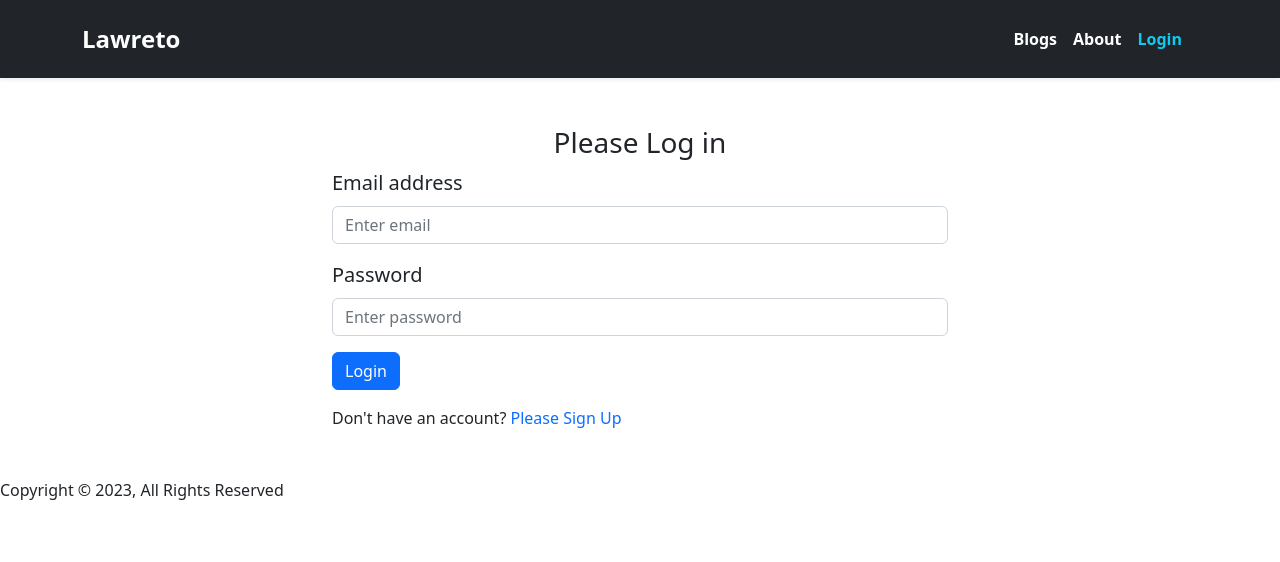
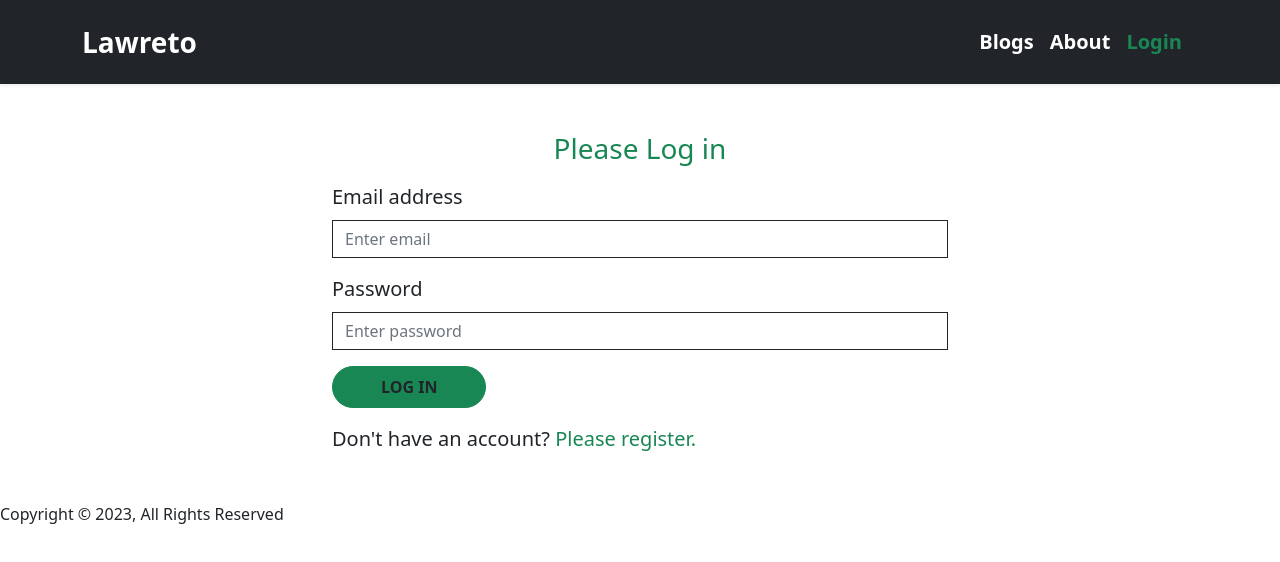
Before and after one commit to Samira-Shajahan-Borsha/lawreto-app, a React (Create React App) app: page /login in a window 1280 px wide. Shown: the top 562 px of the page. Built offline with nearby package versions, Linux system fonts and the light colour scheme.

Commit message:
changed style & auth error implemented

```diff
--- a/package.json
+++ b/package.json
@@ -11,6 +11,7 @@
     "react": "^18.2.0",
     "react-bootstrap": "^2.7.2",
     "react-dom": "^18.2.0",
+    "react-hot-toast": "^2.4.0",
     "react-router-dom": "^6.8.2",
     "react-scripts": "5.0.1",
     "web-vitals": "^2.1.4"
--- a/src/App.js
+++ b/src/App.js
@@ -1,10 +1,19 @@
 import { RouterProvider } from 'react-router-dom';
 import { router } from './routes/router';
+import { Toaster } from 'react-hot-toast';
+
 
 function App() {
   return (
     <div className="App">
       <RouterProvider router={router}></RouterProvider>
+      <Toaster toastOptions={{
+        className: 'mt-4',
+        style: {
+          padding: '16px',
+          color: '#713200',
+        }
+      }}/>
     </div>
   );
 }
--- a/src/Pages/Home/Home/Home.js
+++ b/src/Pages/Home/Home/Home.js
@@ -18,8 +18,8 @@ const Home = () => {
         <>
             <Banner></Banner>
             <Container>
-                <h1 className='mt-lg-5 fs-2 mt-4 fw-bold'>Legal Services</h1>
-                <Row xs={1} md={2} lg={3} className='my-lg-3 g-4 p-3 p-lg-0 '>
+                <h1 className='mt-lg-5 fs-2 mt-4 fw-bold text-center'>Legal Services</h1>
+                <Row xs={1} md={2} lg={3} className='my-lg-3 g-5 p-3 p-lg-0 '>
                     {
                         services?.length > 0 && services?.map(service => <Service
                             key={service.id}
--- a/src/Pages/Home/Service/Service.js
+++ b/src/Pages/Home/Service/Service.js
@@ -35,7 +35,7 @@ const Service = ({ service }) => {
                         {description}
                     </Card.Text>
                 </Card.Body>
-                <Card.Text className='fs-5'>
+                <Card.Text className='fs-5 text-center'>
                     Starting at: $<span className='fw-bolder'>{price}</span>
                 </Card.Text>
                 <Button className='border-0 rounded-0' onClick={hanldeServiceDetails} variant="dark">Book Service</Button>
--- a/src/Pages/Login/Login/Login.js
+++ b/src/Pages/Login/Login/Login.js
@@ -2,15 +2,16 @@ import React, { useContext, useState } from 'react';
 import { Container } from 'react-bootstrap';
 import Button from 'react-bootstrap/Button';
 import Form from 'react-bootstrap/Form';
+import { toast } from 'react-hot-toast';
 import { Link } from 'react-router-dom';
 import { AuthContext } from '../../../contexts/AuthProvider';
 
 const Login = () => {
 
 
-    // const data = useContext(AuthContext);
+    const { loginUser } = useContext(AuthContext);
 
-    // console.log(data)
+    // console.log(loginUser)
 
     const [userInfo, setUserInfo] = useState({
         email: '', password: ''
@@ -22,13 +23,35 @@ const Login = () => {
 
     const handleSubmit = e => {
         e.preventDefault();
+        const form = e.target;
+        const email = form.email.value;
+        const password = form.password.value;
+        console.log(email, password)
 
+
+        loginUser(email, password)
+            .then((userCredential) => {
+                const user = userCredential.user;
+                console.log(user);
+                form.reset();
+            })
+            .catch(error => {
+                console.error(error);
+                const errorMessage = error.message;
+                if (errorMessage.includes('auth/user-not-found')) {
+                    toast.error('Incorrect username or password', {
+                        id: 101,
+                        position: "top-center",
+                    });
+                }
+            });
     }
 
     const handleEmailBlur = emailInput => {
 
         if (!/^\S+@\S+\.\S+$/.test(emailInput)) {
             setErrors({ ...errors, emailError: 'Please enter a valid email' });
+            setUserInfo({ ...userInfo, email: '' });
         }
         else {
             setUserInfo({ ...userInfo, email: emailInput });
@@ -39,7 +62,8 @@ const Login = () => {
     const handlePasswordBlur = (passwordInput) => {
 
         if (!/(?=^.{6,}$)/.test(passwordInput)) {
-            setErrors({ ...errors, passwordError: 'Please enter at least 6 characters long password or more' });
+            setErrors({ ...errors, passwordError: 'Password should be 6 characters long or more' });
+            setUserInfo({ ...userInfo, password: '' });
         }
         else {
             setUserInfo({ ...userInfo, password: passwordInput });
@@ -49,30 +73,29 @@ const Login = () => {
     }
 
 
-
     return (
         <Container className='w-50 mx-auto my-5'>
-            <h1 className='fs-3 text-center'>Please Log in</h1>
-            <Form onSubmit={handleSubmit}>
+            <h1 className='fs-3 text-center text-success mb-3'>Please Log in</h1>
+            <Form onSubmit={handleSubmit} >
                 <Form.Group className="mb-3" controlId="formBasicEmail">
                     <Form.Label className='fs-5'>Email address</Form.Label>
-                    <Form.Control onBlur={(event) => handleEmailBlur(event.target.value)} type="email" name='email' placeholder="Enter email" required />
+                    <Form.Control onBlur={(event) => handleEmailBlur(event.target.value)} type="email" name='email' placeholder="Enter email" className='border-dark rounded-0' required />
                     {
                         errors?.emailError && <p className='text-danger ms-2'>{errors?.emailError}</p>
                     }
                 </Form.Group>
                 <Form.Group className="mb-3" controlId="formBasicPassword">
                     <Form.Label className='fs-5'>Password</Form.Label>
-                    <Form.Control onBlur={(event) => handlePasswordBlur(event.target.value)} type="password" name='password' placeholder="Enter password" required />
+                    <Form.Control onBlur={(event) => handlePasswordBlur(event.target.value)} type="password" name='password' placeholder="Enter password" className='border-dark rounded-0' required />
                     {
                         errors?.passwordError && <p className='text-danger ms-2'>{errors?.passwordError}</p>
                     }
                 </Form.Group>
-                <Button variant="primary" type="submit">
-                    Login
+                <Button variant="success" className='fw-semibold  rounded-pill text-dark px-lg-5 py-lg-2 px-4 py-2' type="submit">
+                    LOG IN
                 </Button>
             </Form>
-            <p className='mt-3'>Don't have an account? <Link to='/register' className='text-decoration-none'>Please Sign Up</Link></p>
+            <p className='mt-3 fs-5'>Don't have an account? <Link to='/register' className='text-decoration-none text-success'>Please register. </Link></p>
         </Container>
 
     );
--- a/src/Pages/Shared/Header/Header.js
+++ b/src/Pages/Shared/Header/Header.js
@@ -7,14 +7,14 @@ import { Link, NavLink } from 'react-router-dom';
 
 const Header = () => {
 
-    const activeRouteClassName = 'text-decoration-none text-info fw-semibold';
+    const activeRouteClassName = 'text-decoration-none text-success fw-semibold fs-5';
 
-    const inactiveRouteClassName = 'text-white text-decoration-none fw-semibold';
+    const inactiveRouteClassName = 'text-white text-decoration-none fw-semibold fs-5';
 
     return (
         <Navbar collapseOnSelect expand="lg" bg="dark" variant="dark" sticky="top" className='shadow-sm p-3'>
             <Container>
-                <Navbar.Brand><Link to='/' className='text-decoration-none text-white fw-bolder fs-4'>Lawreto</Link></Navbar.Brand>
+                <Navbar.Brand><Link to='/' className='text-decoration-none text-white fw-bolder fs-3'>Lawreto</Link></Navbar.Brand>
                 <Navbar.Toggle aria-controls="responsive-navbar-nav" />
                 <Navbar.Collapse id="responsive-navbar-nav">
                     <Nav className='ms-auto'>
--- a/src/contexts/AuthProvider.js
+++ b/src/contexts/AuthProvider.js
@@ -1,5 +1,5 @@
 import React, { createContext, useState } from 'react';
-import { getAuth, createUserWithEmailAndPassword } from "firebase/auth";
+import { getAuth, createUserWithEmailAndPassword, signInWithEmailAndPassword } from "firebase/auth";
 import app from '../firebase/firebase.config';
 
 const auth = getAuth(app);
@@ -10,10 +10,14 @@ const AuthProvider = ({ children }) => {
     // const [user, setUser] = useState(null);
 
     const createUser = (email, password) => {
-        return createUserWithEmailAndPassword(auth, email, password)
+        return createUserWithEmailAndPassword(auth, email, password);
     }
 
-    const authInfo = { createUser }
+    const loginUser = (email, password) => {
+        return signInWithEmailAndPassword(auth, email, password)
+    }
+
+    const authInfo = { createUser, loginUser }
 
     return (
         <AuthContext.Provider value={authInfo}>
```
Also changed, not shown: 1 other file (tests, documents, lock files or other folders).
